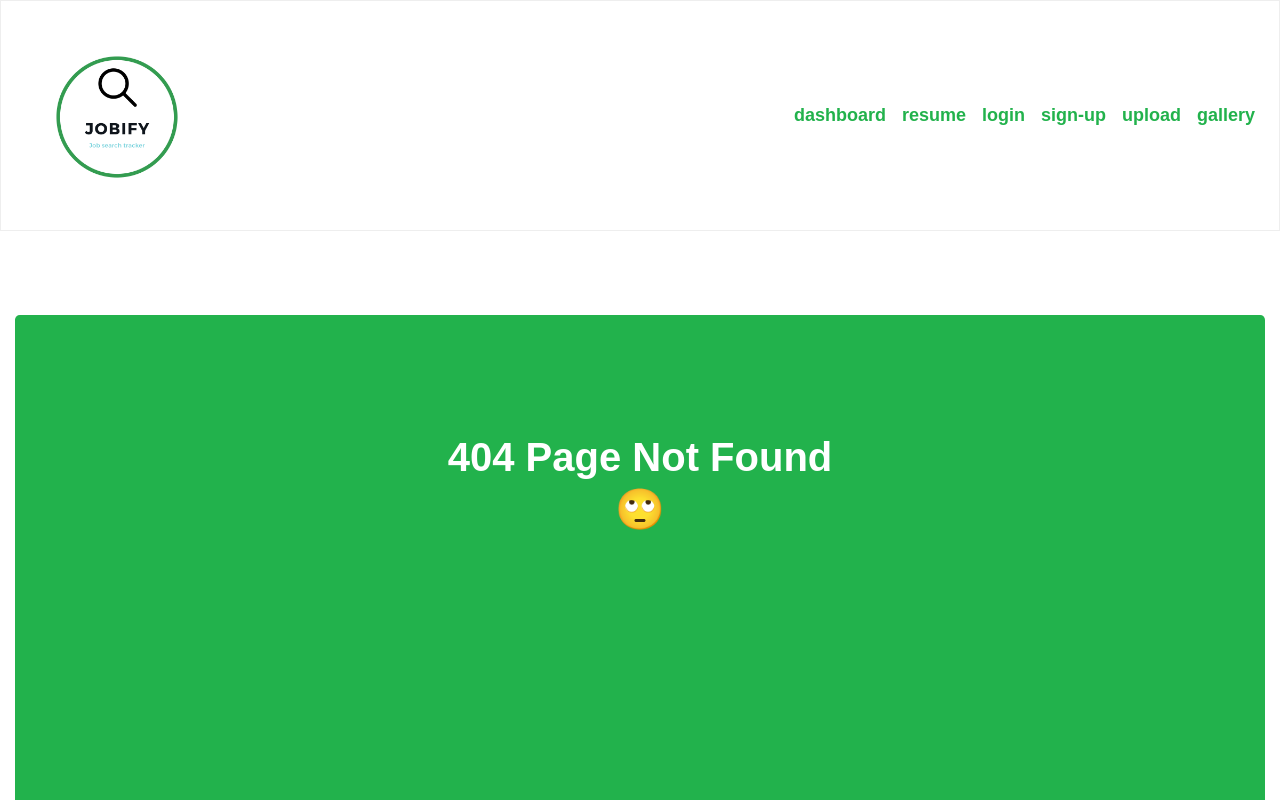
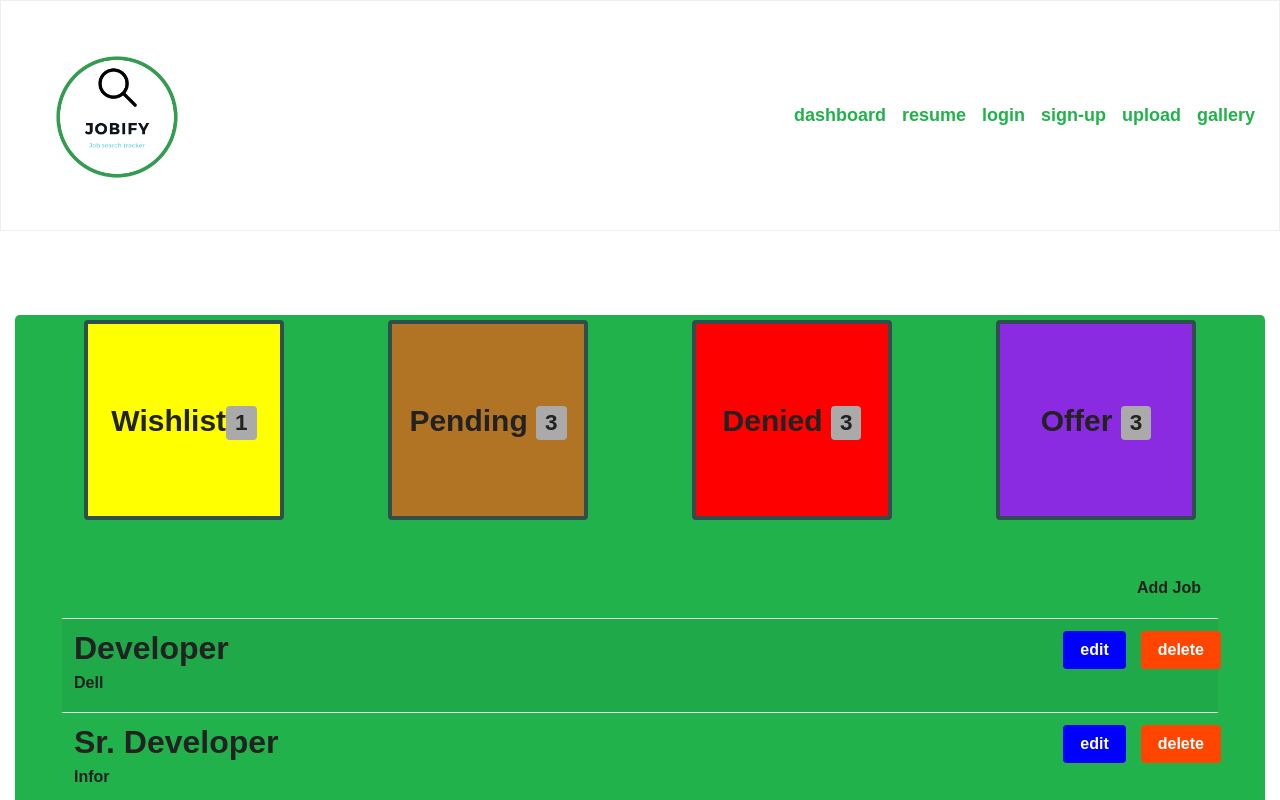
Before and after one commit to VHarris113/jobify, a React (Create React App) app in the folder client/: page /tracker in a window 1280 px wide. Before the commit this address had no page. Shown: the top 800 px of the page. Built offline with nearby package versions, Linux system fonts and the light colour scheme; a web font is replaced by a local one.

Commit message:
added job tracker page

```diff
--- a/client/src/App.js
+++ b/client/src/App.js
@@ -8,7 +8,9 @@ import Signup from "./pages/signup";
 import Resume from "./pages/resume";
 import Upload from './pages/Upload.js';
 import Gallery from './pages/Gallery.js';
+import Tracker from './pages/tracker';
 
+//<Route exact path="/gallery" component={Gallery} />
 
 function App() {
   return (
@@ -16,13 +18,13 @@ function App() {
       <div>
         <Nav/>
         <Switch>
+        <Route exact path="/tracker" component={Tracker} />
         <Route exact path="/" component={Dashboard} />
         <Route exact path="/login" component={Login} />
         <Route exact path="/signup" component={Signup} />
         <Route exact path="/resume" component={Resume} />
         <Route exact path="/upload" component={Upload} />
         <Route exact path="/gallery" component={Gallery} />
-
         <Route component={NoMatch} />
         </Switch>
       </div>
--- /dev/null
+++ b/client/src/carrousel/style.css
@@ -0,0 +1,38 @@
+.list-overflow-container {
+    max-height: 545px;
+    border: 1px #DDDDDD solid;
+    border-radius: 4px;
+    overflow-y: scroll;
+    overflow-x: hidden;
+  }
+
+  .list-overflow-container ul {
+    margin: 0;
+  }
+
+  .list-overflow-container li {
+    border-radius: 0px;
+    border-left: none;
+    border-right: none;
+  }
+
+  .list-overflow-container li * {
+    cursor: pointer;
+  }
+
+  .list-overflow-container li a {
+    color: #2A878C;
+  }
+
+  .list-overflow-container li:first-child {
+    border-top: none;
+  }
+
+  .list-overflow-container li:last-child {
+    border-bottom: none;
+  }
+
+  #carrouselstyle{
+        background-color: green;
+
+  }
--- a/client/src/components/Jumbotron/index.js
+++ b/client/src/components/Jumbotron/index.js
@@ -3,7 +3,7 @@ import React from "react";
 function Jumbotron({ children }) {
   return (
     <div
-      style={{ height: 600, clear: "both", paddingTop: 120, textAlign: "center" }}
+      style={{ height: 600, clear: "both", paddingTop: 2, textAlign: "center" }}
       className="jumbotron bg-success text-white "
     >
       {children}
--- a/client/src/pages/dashboard.js
+++ b/client/src/pages/dashboard.js
@@ -1,16 +1,18 @@
 
 import React, { Component } from 'react';
 import { Col, Row, Container } from "../components/Grid";
+import { Link, useParams } from "react-router-dom";
 import Jumbotron from "../components/Jumbotron";
 import ReactDOM from 'react-dom';
 import "react-responsive-carousel/lib/styles/carousel.min.css"; // requires a loader
 import { Carousel } from 'react-responsive-carousel';
 function Welcome() {
     return (
+
         <Container fluid >
         <Row>
         <Col size="md-5">
-
+        <Link to="/tracker">← Got to track from here for now</Link>
         <Carousel autoPlay width="100%" viewportWidth="24px" cellPadding={ 2 }  interval={800}>
                 <div >
                 <div class="container bg-secondary border border-dark rounded">
@@ -40,10 +42,8 @@ place. <a href="https://www.w3schools.com/">click her to learn more ...</a></p>
                     <p className="legend">Legend 3</p>
                 </div>
             </Carousel>
-
         </Col>
       </Row>
-
     </Container>
 );
 }
--- a/client/src/pages/resume.js
+++ b/client/src/pages/resume.js
@@ -19,12 +19,12 @@ function Resume(props) {
   return (
       <Container fluid>
         <Row>
-          <Col size="md-12">
+          <Col size="md-11">
             <Jumbotron>
               <h1>
                Resume
               </h1>
-              <Col size="md-10 md-offset-1">
+              <Col size="md-12 md-offset-1">
               <h1>Uploads</h1>
               <table class="table table-striped">
   <thead>
--- /dev/null
+++ b/client/src/pages/style.css
@@ -0,0 +1,58 @@
+button{
+
+    background-color: green;
+}
+#addbtn
+{
+    padding-top: 4%;
+    padding-bottom: 1%;
+}
+
+#gridedit
+{
+    background-color: blue;
+    color: white;
+}
+
+#griddelete
+{
+    background-color: orangered;
+    color: white;
+}
+
+
+#wishlist
+{
+    border-style: solid;
+    border-width: 4px;
+    border-color: darkslategray;
+    font-size: 30px;
+    background-color: yellow;
+
+}
+
+#denied
+{
+    border-style: solid;
+    border-width: 4px;
+    border-color: darkslategray;
+    font-size: 30px;
+    background-color: red
+}
+#offer
+{
+    border-style: solid;
+    border-width: 4px;
+    border-color: darkslategray;
+    font-size: 30px;
+    background-color: blueviolet;
+}
+
+#pending
+{
+    border-style: solid;
+    border-width: 4px;
+    border-color: darkslategray;
+    font-size: 30px;
+    background-color: rgb(177, 116, 36);
+}
--- /dev/null
+++ b/client/src/pages/tracker.js
@@ -0,0 +1,107 @@
+import React, { useEffect, useState } from "react";
+import { Link, useParams } from "react-router-dom";
+import { Col, Row, Container } from "../components/Grid";
+import Jumbotron from "../components/Jumbotron";
+import API from "../utils/API";
+import "./style.css";
+function Tracker(props) {
+ // const [book, setBook] = useState({})
+
+  // When this component mounts, grab the book with the _id of props.match.params.id
+  // e.g. localhost:3000/books/599dcb67f0f16317844583fc
+//   const {id} = useParams()
+//   useEffect(() => {
+//     API.getBook(id)
+//       .then(res => setBook(res.data))
+//       .catch(err => console.log(err));
+//   }, [])
+
+  return (
+      <Container fluid>
+        <Row>
+          <Col size="md-12">
+            <Jumbotron>
+
+            <div  className="row">
+            <div className="badge col md-1">
+                <button  id= "wishlist" style={{ width: 200, height: 200 }} type="button" class="btn ">
+                Wishlist<span class="badge badge-secondary"> 1</span>
+                </button>
+            </div>
+            <div className="badge col md-1">
+                <button id= "pending"   style={{ width: 200, height: 200 }} type="button" class="btn ">
+                  Pending <span class="badge badge-secondary"> 3</span>
+                </button>
+            </div>
+            <div  className="badge col md-1">
+                <button  id= "denied"  style={{ width: 200, height: 200 }} type="button" class="btn ">
+                  Denied <span class="badge badge-secondary"> 3</span>
+                </button>
+            </div>
+            <div className="badge col md-1">
+                <button  id= "offer"   style={{ width: 200, height: 200 }} type="button" class="btn ">
+                  Offer <span class="badge badge-secondary"> 3</span>
+                </button>
+            </div>
+            </div>
+
+              <Col size="md-12 md-offset-1">
+              <div id = "addbtn" class="text-right">
+                <button type="button" class="btn ">Add Job</button>
+            </div>
+              <table class="table table-striped">
+  <thead>
+    <tr>
+
+    </tr>
+  </thead>
+  <tbody>
+    <tr>
+      <td className = "text-left" >
+      <h2>Developer</h2>
+      <h6>Dell</h6>
+      </td>
+      <td className = "text-right" >
+      <div  className="row">
+            <div className="col md-3">
+            <button id ="gridedit"  type="button" class="btn">edit</button>
+            </div>
+            <div >
+            <button  id ="griddelete"  type="button" class="btn">delete</button>
+            </div>
+        </div>
+      </td>
+    </tr>
+    <tr>
+      <td className = "text-left" >
+      <h2>Sr. Developer</h2>
+      <h6>Infor</h6>
+      </td>
+      <td className = "text-right" >
+      <div  className="row">
+            <div className="col md-3">
+            <button id ="gridedit"    type="button" class="btn">edit</button>
+            </div>
+            <div >
+            <button id ="griddelete" type="button" class="btn">delete</button>
+            </div>
+        </div>
+      </td>
+    </tr>
+  </tbody>
+</table>
+          </Col>
+            </Jumbotron>
+          </Col>
+        </Row>
+        <Row>
+          <Col size="md-2">
+            <Link to="/">← Back to Dashboard</Link>
+          </Col>
+        </Row>
+      </Container>
+    );
+  }
+
+
+export default Tracker;
--- a/package.json
+++ b/package.json
@@ -22,10 +22,14 @@
   "dependencies": {
     "axios": "^0.21.1",
     "bootstrap": "^5.0.1",
+    "cloudinary": "^1.25.1",
+    "cloudinary-react": "^1.7.0",
     "express": "^4.16.3",
     "if-env": "^1.0.4",
+    "mdb-ui-kit": "^3.6.0",
     "mongoose": "^5.12.10",
     "morgan": "^1.10.0",
+    "react-native-cloudinary": "^1.0.1",
     "react-responsive-carousel": "^3.2.18",
     "react-router-dom": "^5.2.0"
   }
```
Also changed, not shown: client/src/carrousel/index.js (added, +14 -0 lines), 1 other file (tests, documents, lock files or other folders).
